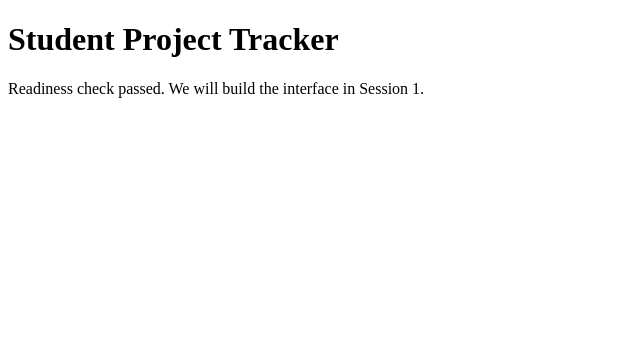
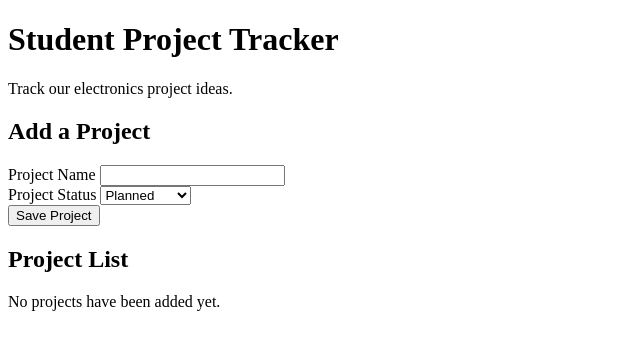
Before and after one commit to sanjansacharya-crypto/student-project-tracker, a website: page public/index.html in a window 1280 px wide. Shown: the whole page, without its empty margins (0-640 px from the left). Drawn offline with Linux system fonts and the light colour scheme.

Commit message:
Describe tracker and inspect HTML

```diff
--- a/public/index.html
+++ b/public/index.html
@@ -1,5 +1,58 @@
-<!doctype html>
+
+<!DOCTYPE html>
 <html lang="en">
-<head><meta charset="UTF-8"><meta name="viewport" content="width=device-width, initial-scale=1"><title>Workshop readiness</title></head>
-<body><main><h1>Student Project Tracker</h1><p>Readiness check passed. We will build the interface in Session 1.</p></main></body>
+<head>
+  <meta charset="UTF-8">
+  <meta name="viewport" content="width=device-width, initial-scale=1.0">
+  <title>Student Project Tracker</title>
+
+  <link rel="stylesheet" href="style.css">
+  <script src="script.js" defer></script>
+</head>
+<body>
+  <main>
+    <header>
+      <h1>Student Project Tracker</h1>
+      <p>Track our electronics project ideas.</p>
+    </header>
+
+    <section aria-labelledby="form-title">
+      <h2 id="form-title">Add a Project</h2>
+
+      <form id="project-form">
+        <div>
+          <label for="name">Project Name</label>
+          <input
+            type="text"
+            id="name"
+            name="name"
+            required
+            maxlength="80"
+          >
+        </div>
+
+        <div>
+          <label for="status">Project Status</label>
+          <select id="status" name="status">
+            <option value="Planned">Planned</option>
+            <option value="In Progress">In Progress</option>
+            <option value="Completed">Completed</option>
+          </select>
+        </div>
+
+        <button id="save-button" type="submit">Save Project</button>
+        <button id="cancel-button" type="button" hidden>Cancel</button>
+      </form>
+
+      <p id="message" role="status" aria-live="polite"></p>
+    </section>
+
+    <section aria-labelledby="list-title">
+      <h2 id="list-title">Project List</h2>
+
+      <p id="empty-state">No projects have been added yet.</p>
+      <ul id="project-list"></ul>
+    </section>
+  </main>
+</body>
 </html>
```
